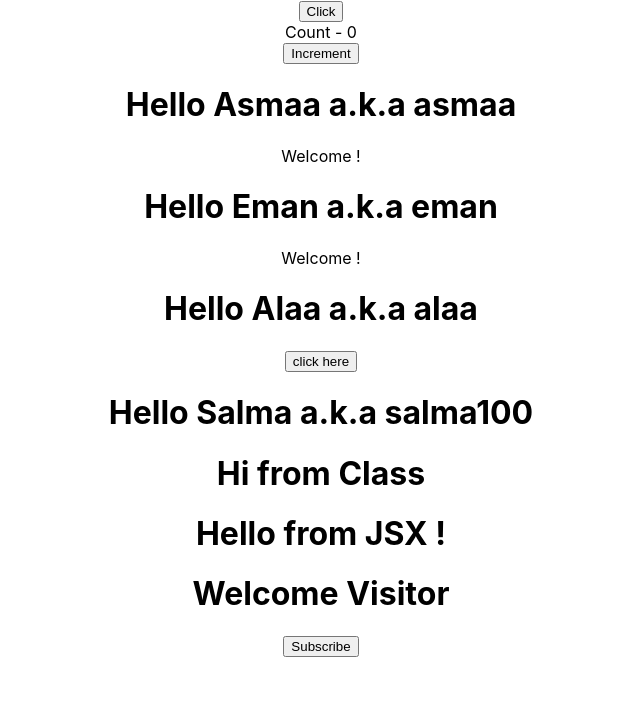
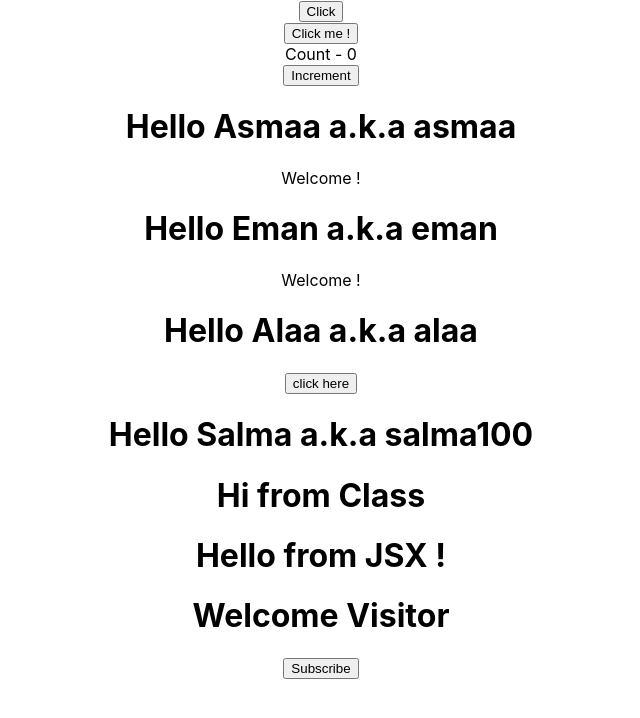
Before and after one commit to Asmaathabet/react-js-course, a React (Create React App) app: page / in a window 1280 px wide. Shown: the top 718 px of the page, without its empty margins (319-959 px from the left). Built offline with nearby package versions, Linux system fonts and the light colour scheme.

Commit message:
create event handler in class component

```diff
--- a/src/App.js
+++ b/src/App.js
@@ -6,12 +6,14 @@
 import Message from './components/Message';
 import Counter from './components/Counter';
 import FunctionClick from './components/FunctionClick';
+import ClassClick from './components/ClassClick';
 import './App.css';
 
 function App() {
   return (
     <div className="App">
       <FunctionClick />
+      <ClassClick />
       <Counter />
       <Greet name="Asmaa"  username="asmaa"><p1> Welcome !</p1> </Greet>
       <Greet name="Eman" username="eman" ><p1> Welcome !</p1></Greet>
--- /dev/null
+++ b/src/components/ClassClick.js
@@ -0,0 +1,16 @@
+import React, { Component } from 'react'
+
+class ClassClick extends Component {
+    clickHandler(){
+    console.log('button clicked from class');
+    }
+    render() {
+        return (
+            <div>
+                <button onClick={this.clickHandler}>Click me ! </button>
+            </div>
+        )
+    }
+}
+
+export default ClassClick
```
